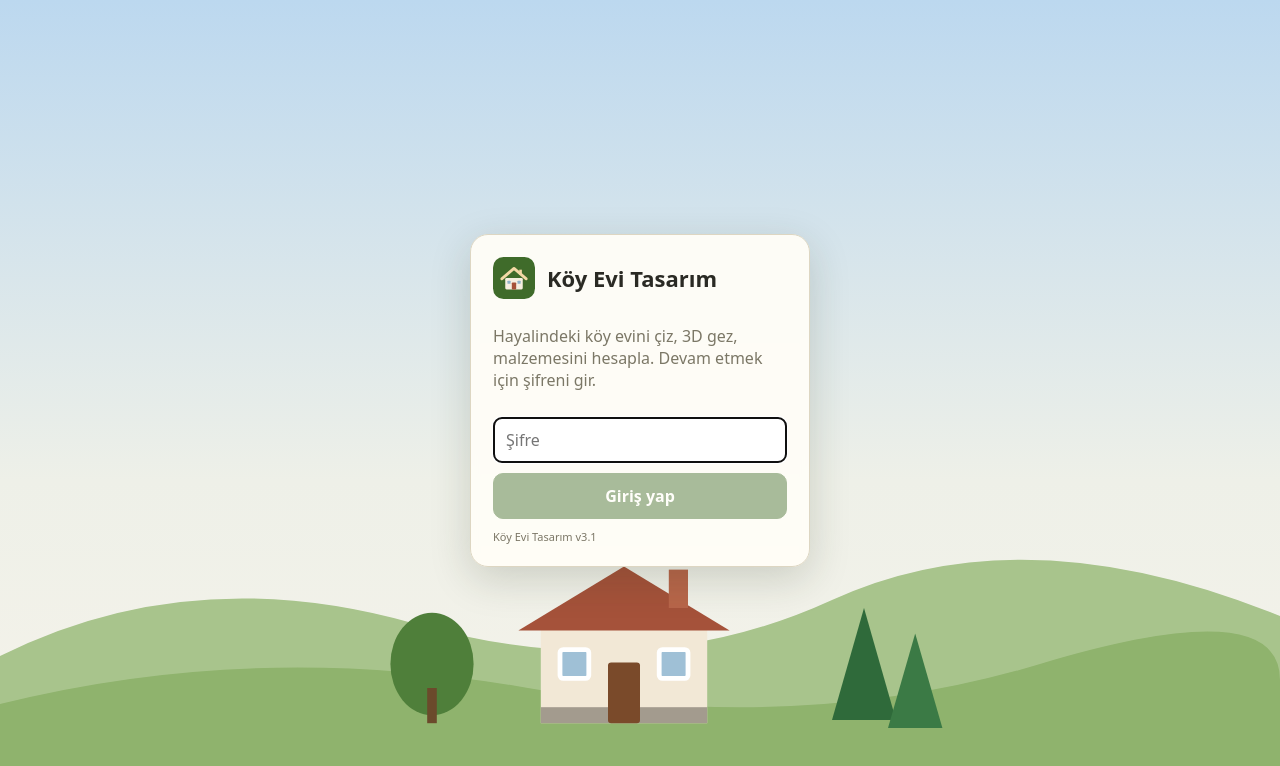
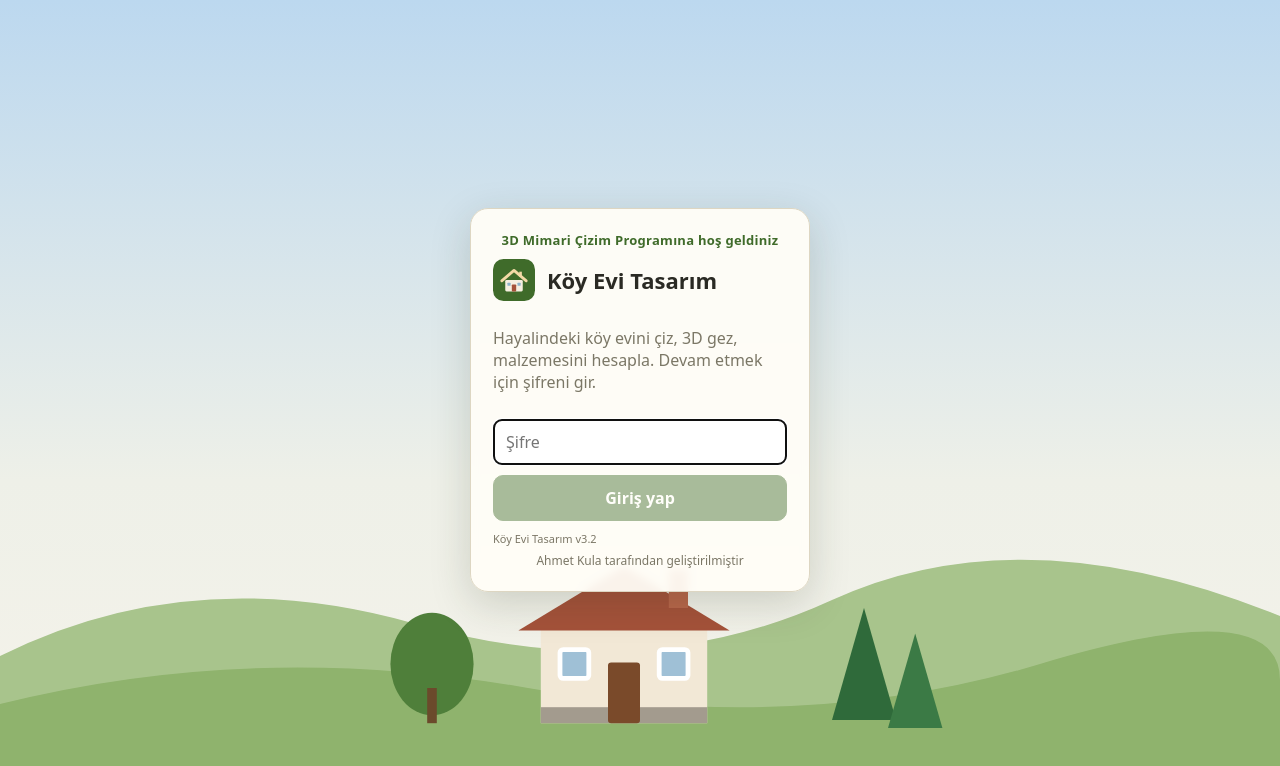
Before and after one commit to azyulfimastan/koy-evi, a Next.js app: page / in a window 1280 px wide. Shown: the top 766 px of the page. Built offline with nearby package versions, Linux system fonts and the light colour scheme; no server answers.

Commit message:
v3.2: giriş ekranına karşılama yazısı ve 'Ahmet Kula tarafından geliştirilmiştir'

```diff
--- a/app/globals.css
+++ b/app/globals.css
@@ -491,3 +491,6 @@ button.ghost { border-color: transparent; background: transparent; font-size: 17
 .rp3d .v3 { flex: 1; }
 .rpbody.m3d .rp3d { border: 0; }
 @media (max-width: 760px) { .rpbody.mboth { flex-direction: column; } .rp3d { border-left: 0; border-top: 2px solid #2f7d6b; } }
+
+.login .welcome { text-align: center; font-size: 13px; font-weight: 600; color: #3f6b2a; letter-spacing: .02em; }
+.login .by { text-align: center; font-size: 12px; color: var(--muted); margin-top: -4px; }
--- a/components/App.tsx
+++ b/components/App.tsx
@@ -4,7 +4,7 @@ import Login from "./Login";
 import ProjectList from "./ProjectList";
 import Editor from "./Editor";
 
-export const VERSION = "v3.1";
+export const VERSION = "v3.2";
 
 export default function App() {
   const [auth, setAuth] = useState<null | boolean>(null);
--- a/components/Login.tsx
+++ b/components/Login.tsx
@@ -26,6 +26,7 @@ export default function Login({ onDone }: { onDone: () => void }) {
     <div className="center loginbg">
       <Landscape />
       <form className="card login" onSubmit={submit}>
+        <div className="welcome">3D Mimari Çizim Programına hoş geldiniz</div>
         <div className="brand">
           <HouseLogo size={42} />
           <h1>Köy Evi Tasarım</h1>
@@ -44,6 +45,7 @@ export default function Login({ onDone }: { onDone: () => void }) {
           {busy ? "Giriş yapılıyor…" : "Giriş yap"}
         </button>
         <div className="ver">Köy Evi Tasarım {VERSION}</div>
+        <div className="by">Ahmet Kula tarafından geliştirilmiştir</div>
       </form>
     </div>
   );
```
